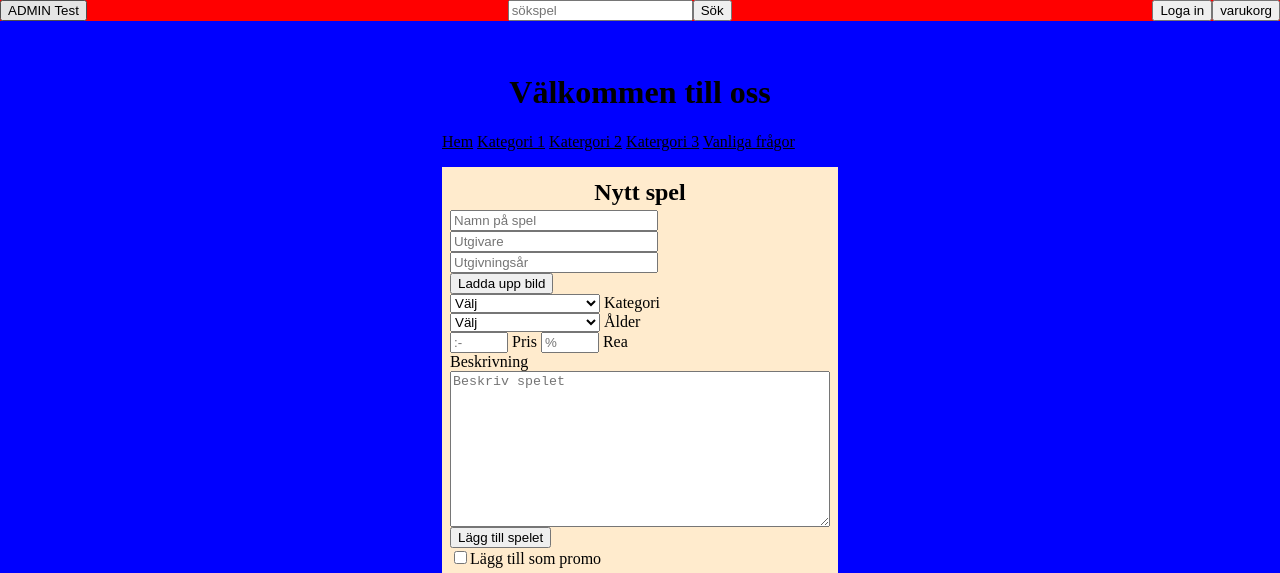
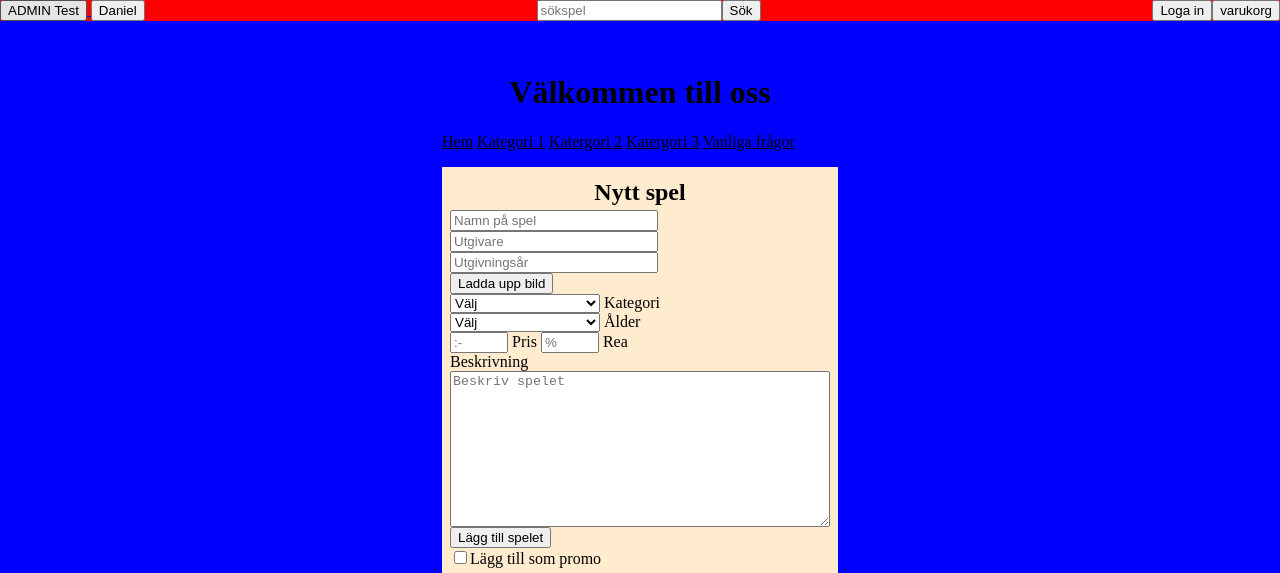
Before and after one commit to dansch1982/arbetsmetodik-gruppuppgift, a plain HTML site: page admin.html in a window 1280 px wide. Shown: the top 573 px of the page. Drawn offline with Linux system fonts and the light colour scheme.

Commit message:
Update admin.html

```diff
--- a/admin.html
+++ b/admin.html
@@ -14,6 +14,7 @@
 
         <a href="admin.html">
             <Button>ADMIN Test</Button>
+            <Button>Daniel</Button>
         </a>
         <section>
 
```
